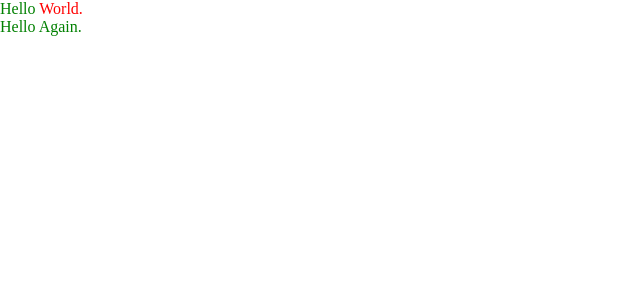
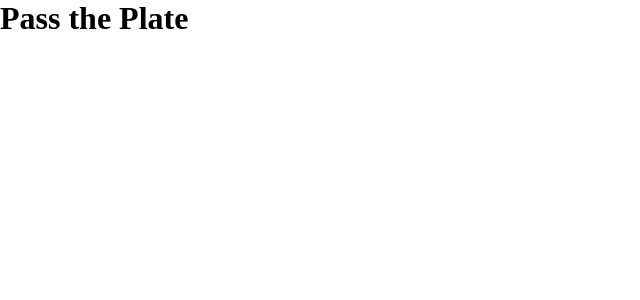
Before and after one commit to Pink-fairy-armadillo-scratch-project/pass-the-plate, a React app: page / in a window 1280 px wide. Shown: the top 300 px of the page, without its empty margins (0-640 px from the left). Built offline with nearby package versions, Linux system fonts and the light colour scheme; the HTML template or start-up script is replaced by a standard one.

Commit message:
login component made

```diff
--- a/src/client/app.jsx
+++ b/src/client/app.jsx
@@ -1,15 +1,13 @@
 // the heart of the homepage
 
 import React from 'react';
+// import Login from './components/login';
 
 function App() {
   return (
     <>
-      <p>
-        Hello
-        <span> World.</span>
-      </p>
-      <p>Hello Again.</p>
+      <h1>Pass the Plate</h1>
+      {/* <Login /> */}
     </>
   );
 }
--- /dev/null
+++ b/src/client/components/login.jsx
@@ -0,0 +1,30 @@
+// this is our login component
+
+import React from 'react';
+
+function Login() {
+  return (
+    <form>
+      <label>
+        Username
+        <input type="text" name="username" />
+      </label>
+      <br />
+      <label>
+        Password
+        <input type="text" name="password" />
+      </label>
+      <br />
+      <label>
+        Zip Code
+        <input type="text" name="zipcode" />
+      </label>
+      <br />
+      <button type="submit">Login</button>
+      <button type="submit">Sign Up</button>
+    </form>
+  );
+}
+
+
+export default Login;
```
